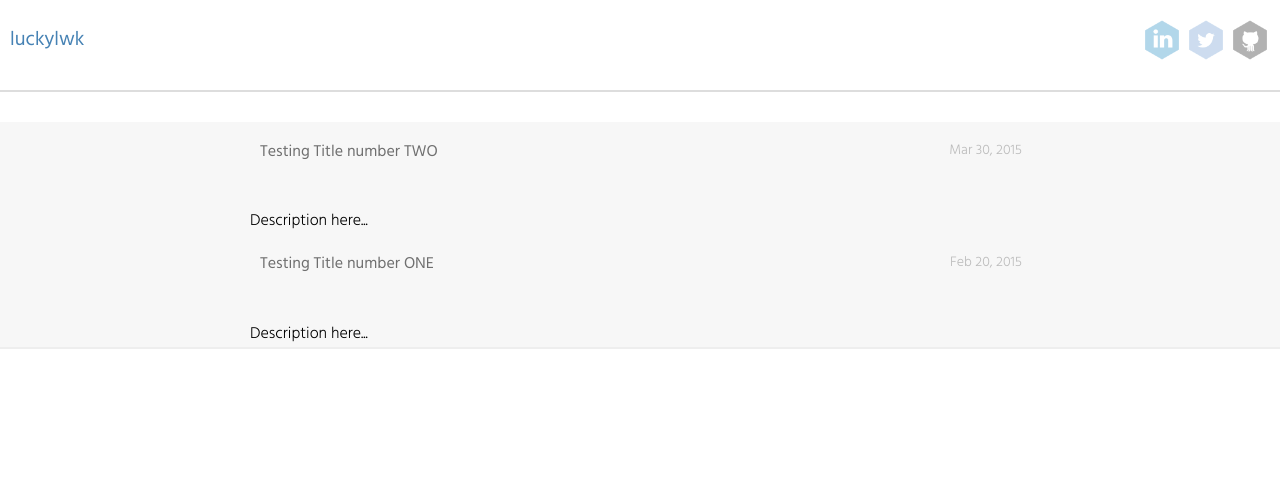
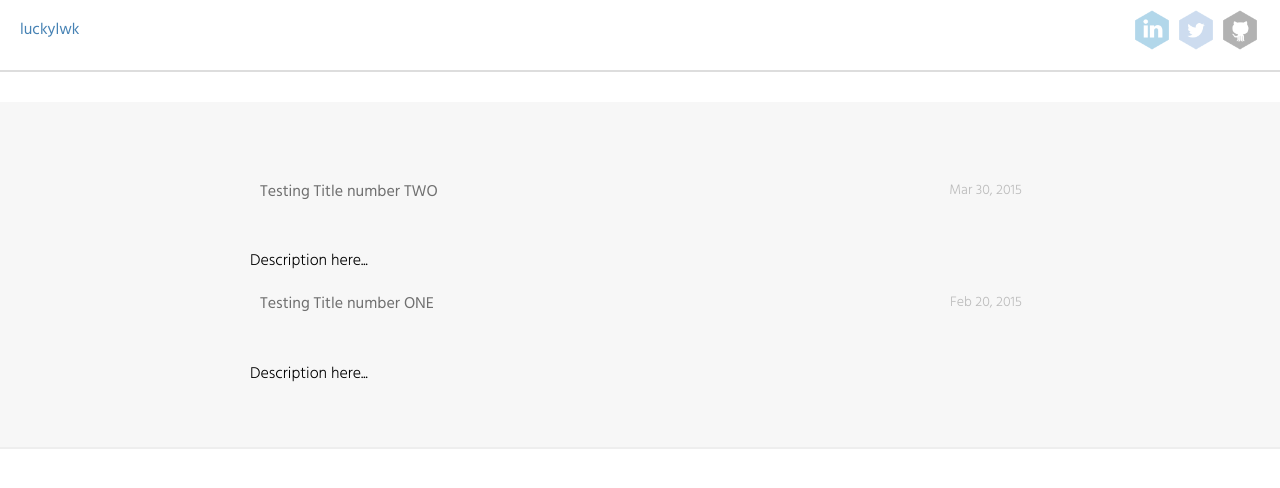
Before and after one commit to luckylwk/luckylwk.github.io, a Jekyll site: the page built from index.html, in a window 1280 px wide. Shown: the top 488 px of the page. Built offline with Jekyll 4.4.1, drawn with Linux system fonts in a browser that asks for light colours; Markdown is read by kramdown in place of the engine named in the settings.

Commit message:
Design update

```diff
--- a/_includes/header.html
+++ b/_includes/header.html
@@ -1,6 +1,4 @@
         <header class="site-header">
-            <!-- <div class="wrap"> -->
-            <div>
 
             <div class="left">
                 <span class="name">luckylwk</span>
@@ -34,5 +32,4 @@
             </div>
             <div class="clear"></div>
 
-            </div>
         </header>
--- a/css/main.css
+++ b/css/main.css
@@ -48,20 +48,19 @@ a:visited { color: #205caa; }
 }
 .wrap {
     max-width: 800px;
-    padding: 0 30px;
+    padding: 60px 30px;
     margin: 0 auto;
     zoom: 1;
 }
 
 
-/* Layout Styles */
-/* ----------------------------------------------------------*/
+
 
 /*
     Site HEADER
 */
 header {
-    padding: 20px 10px;
+    padding: 10px 20px;
     border-bottom: 2px solid #ddd;
 }
 img.icon {
@@ -75,8 +74,8 @@ img.icon:hover {
 }
 span.name {
     display:block;
-    padding: 10px 0px;
-    font-size: 20px; line-height: 1em;
+    padding: 12px 0px;
+    font-size: 1em; line-height: 1em;
     font-weight: 400;
     color: steelblue;
 }
@@ -90,7 +89,7 @@ span.name {
     font-size: 2.5em; line-height:1em;
     z-index: 1;
 }*/
-.site-nav {
+/*.site-nav {
     float: right;
     line-height: 56px;
 }
@@ -99,7 +98,7 @@ span.name {
     margin-left: 20px;
     color: #727272;
     letter-spacing: -.5px;
-}
+}*/
 
 
 /*
```
Lines whose indentation alone changed are shown as unchanged.
